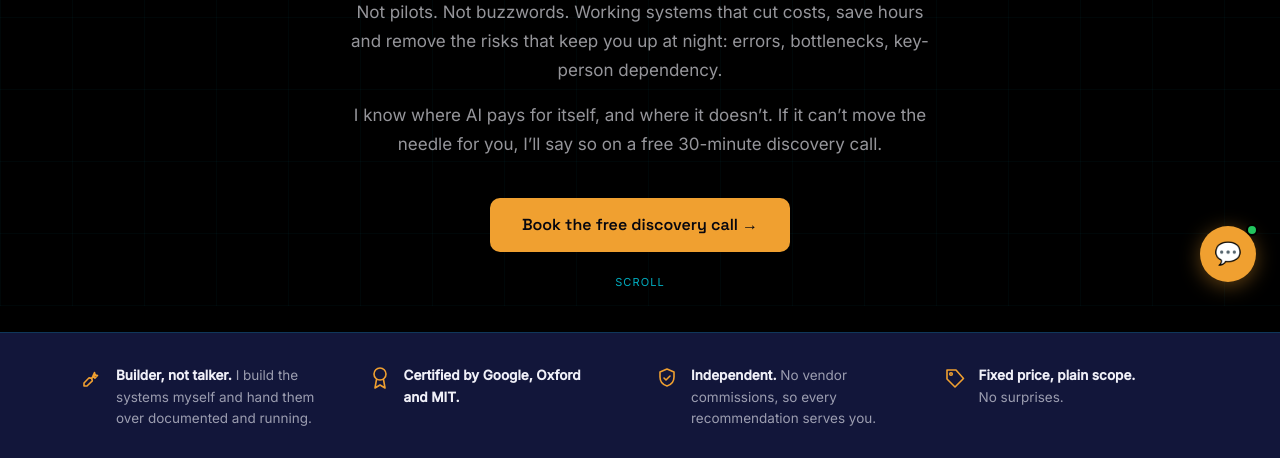
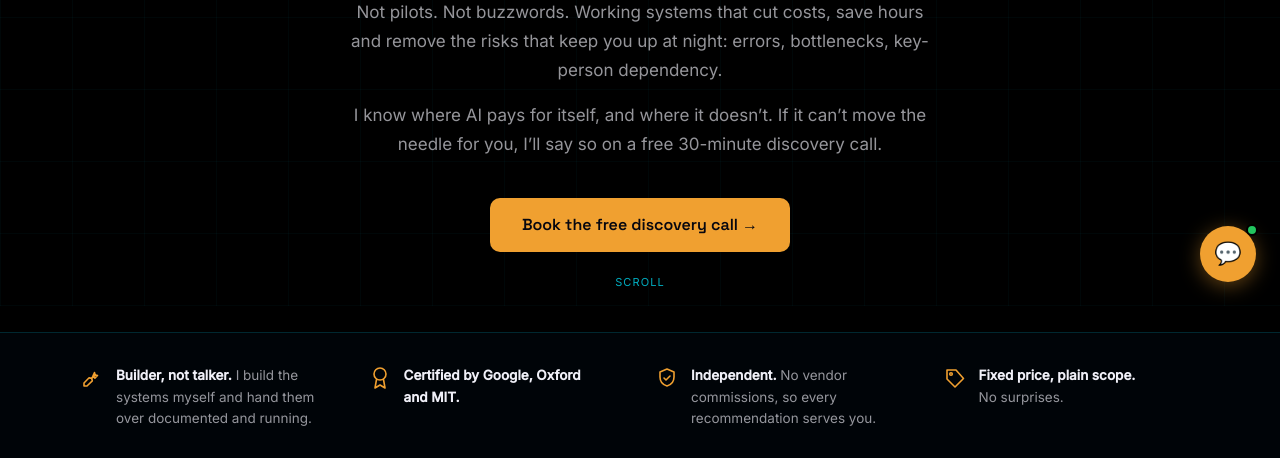
Before and after one commit to danielwalsh-ai/danielwalsh.ai, a website: page public/index.html in a window 1280 px wide. Shown: the part 494-952 px from the top of the page. Drawn offline with Linux system fonts and the light colour scheme; no server answers; animation ran at ten frames a second.

Commit message:
Fix trust bar: drop out-of-place navy fill for HUD-consistent dark background
Co-Authored-By: Claude Opus 4.8 <noreply@anthropic.com>

```diff
--- a/public/index.html
+++ b/public/index.html
@@ -188,7 +188,7 @@ nav.scrolled { padding: 14px 40px; }
 
 /* ─── TRUST BAR ─── */
 #trust-bar {
-  background: #12163A; border-top: 1px solid var(--border); border-bottom: 1px solid var(--border);
+  background: rgba(0,6,10,0.82); border-top: 1px solid var(--border); border-bottom: 1px solid var(--border);
   padding: 32px 40px; position: relative; z-index: 1;
 }
 .trust-inner {
```
